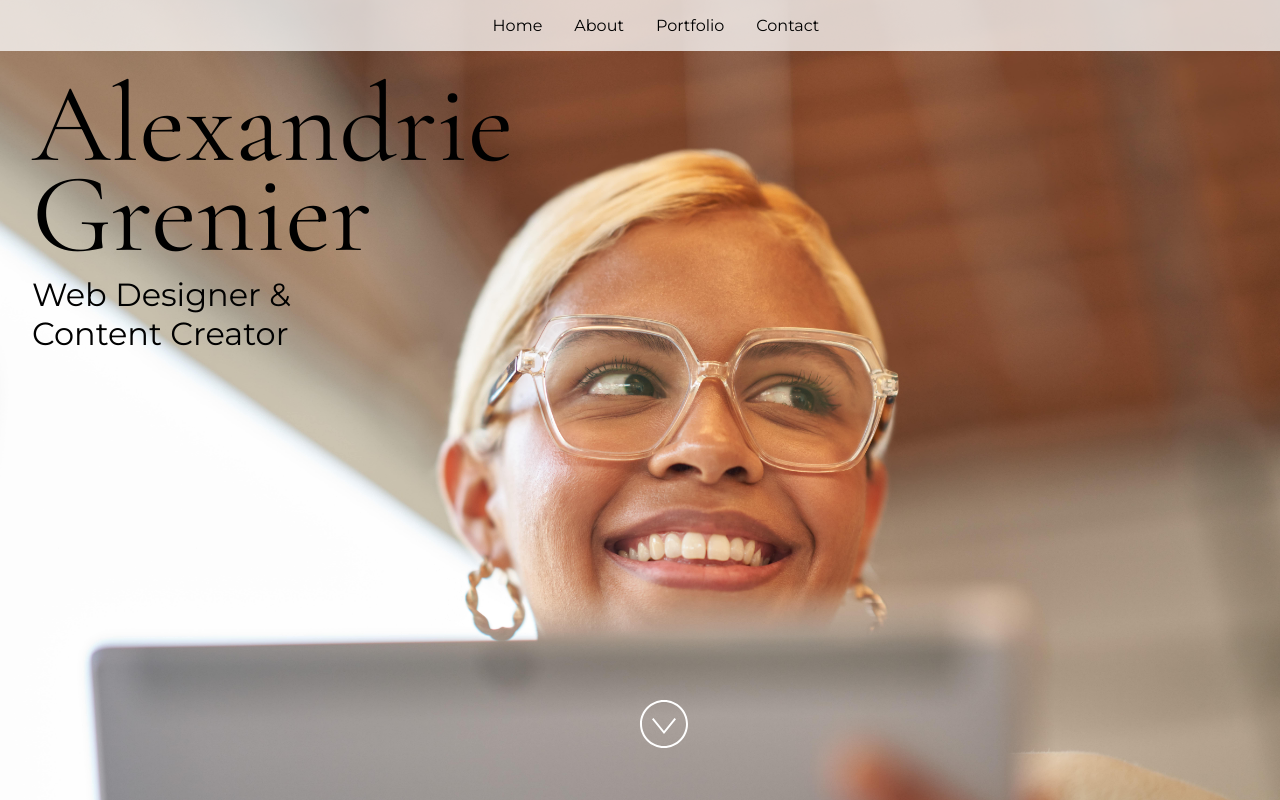
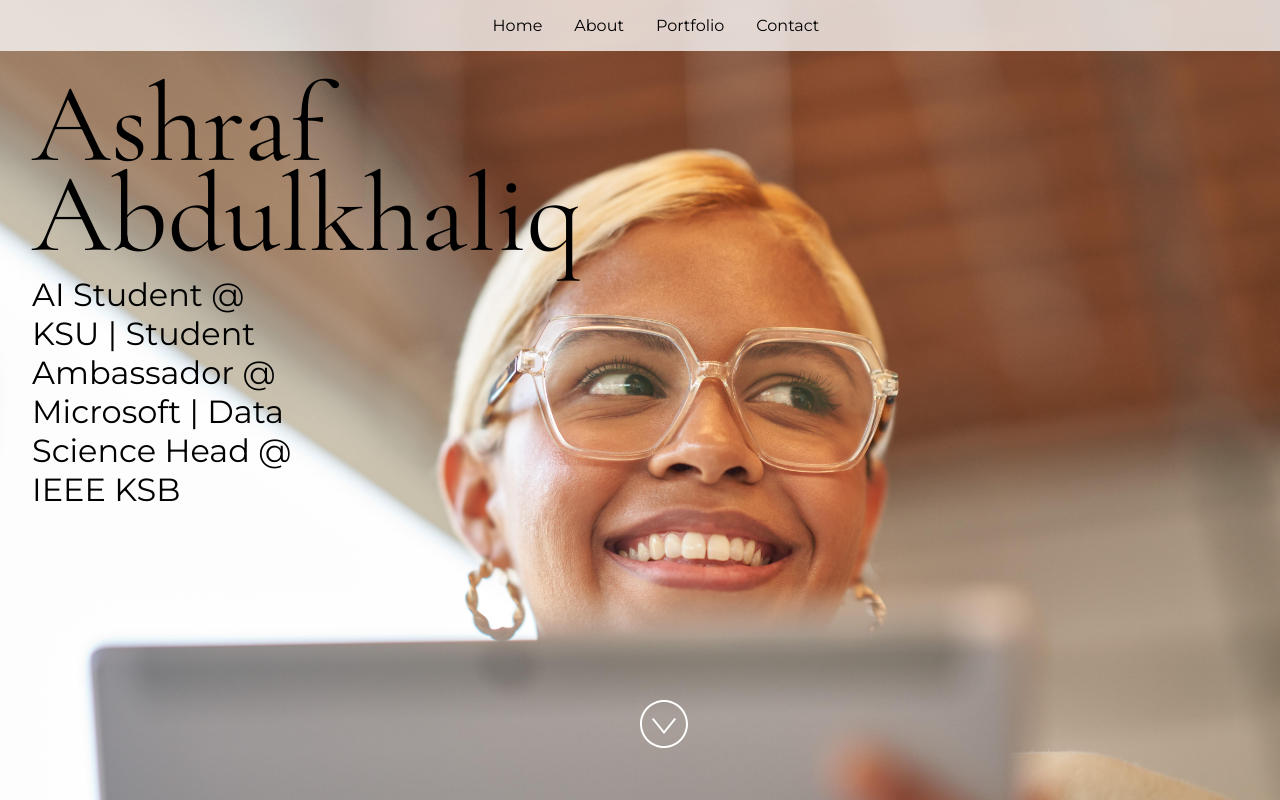
Before and after one commit to kershrita/Portfolio, a React (Vite) app: page / in a window 1280 px wide. Built offline with nearby package versions, Linux system fonts and the light colour scheme.

Commit message:
update personal information

```diff
--- a/src/App.jsx
+++ b/src/App.jsx
@@ -24,15 +24,15 @@ import "./styles.css";
  * If you don't have one of the social sites listed, leave it as an empty string.
  */
 const siteProps = {
-  name: "Alexandrie Grenier",
-  title: "Web Designer & Content Creator",
-  email: "alex@example.com",
-  gitHub: "microsoft",
-  instagram: "microsoft",
-  linkedIn: "satyanadella",
-  medium: "",
-  twitter: "microsoft",
-  youTube: "Code",
+  name: "Ashraf Abdulkhaliq",
+  title: "AI Student @ KSU | Student Ambassador @ Microsoft | Data Science Head @ IEEE KSB",
+  email: "ashrafabdulkhaliq80@gmail.com",
+  gitHub: "kershrita",
+  instagram: "",
+  linkedIn: "ashraf-abdulkhaliq",
+  medium: "ashrafabdulkhaliq",
+  twitter: "",
+  youTube: "Kershrita",
 };
 
 const primaryColor = "#4E567E";
```
